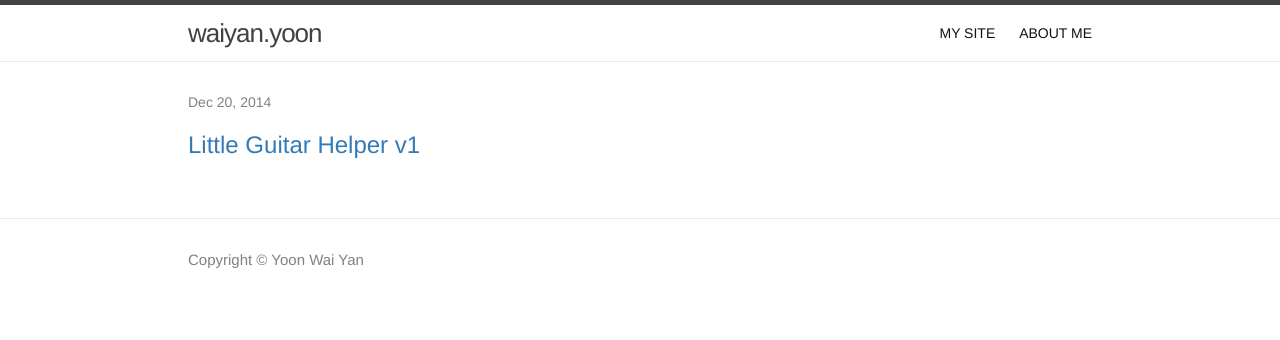
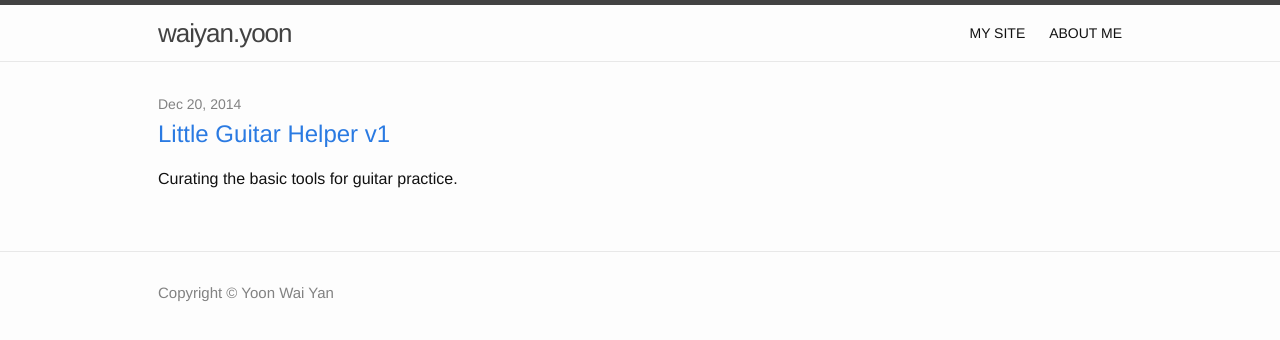
Before and after one commit to yoonwaiyan/yoonwaiyan.github.io, a Jekyll site: the page built from index.html, in a window 1280 px wide. Shown: the top 340 px of the page. Built offline with Jekyll 4.4.1, drawn with Linux system fonts in a browser that asks for light colours; nearby versions of some CDN libraries.

Commit message:
add excerpt for post #1

```diff
--- a/_posts/2014-12-20-little-guitar-helper.markdown
+++ b/_posts/2014-12-20-little-guitar-helper.markdown
@@ -3,6 +3,7 @@ layout: post
 title:  "Little Guitar Helper v1"
 date:   2014-12-20 00:43:20
 categories: jekyll update
+excerpt: Curating the basic tools for guitar practice.
 permalink: /guitar/
 ---
 <!-- Latest compiled and minified CSS -->
```
